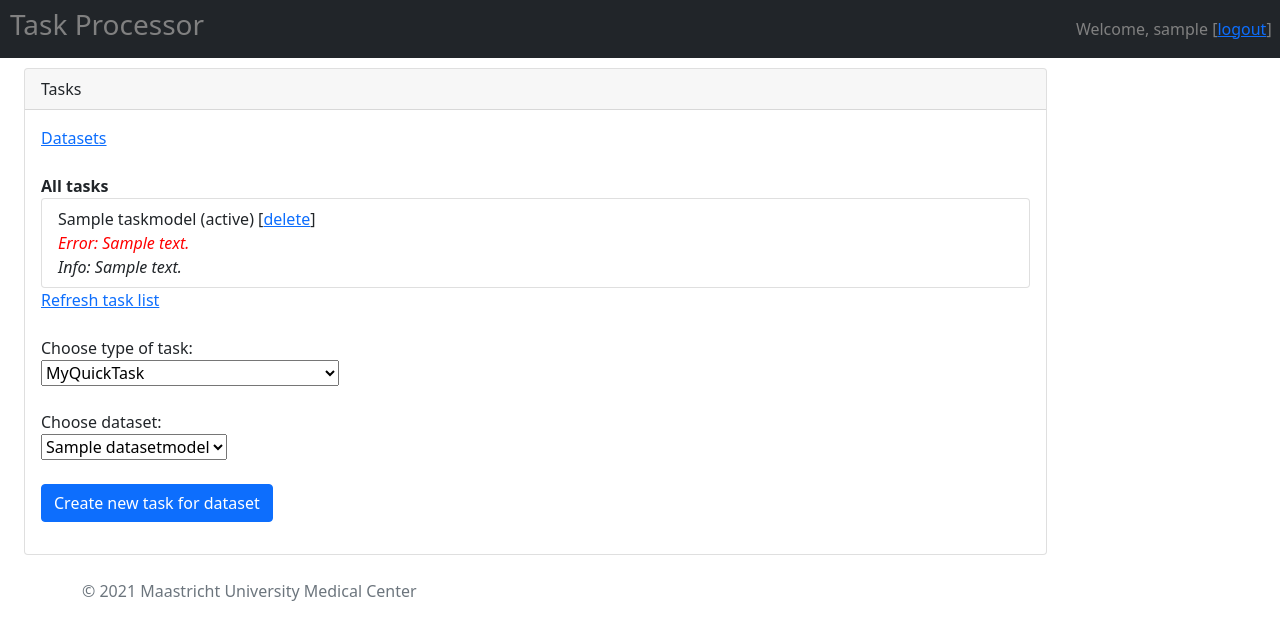
After one commit to rbrecheisen/webapp-template, a Django app: page /tasks/ in a window 1280 px wide. The commit adds this page. Shown: the top 640 px of the page. Run offline with Django 3.2, Linux system fonts and the light colour scheme; a user stored in the database is signed in; tables that the repository leaves empty hold one stand-in row (values such as "Sample post"); parts of the project's set-up code (start-up, migrations or seed data) failed here and were passed over.

Commit message:
Created separate task views

```diff
--- a/requirements.txt
+++ b/requirements.txt
@@ -1,6 +1,7 @@
 django==3.2.3
 django-session-security==2.6.6
 gunicorn==20.1.0
+barbell2light
 uwsgi==2.0.19.1
 pytest==6.2.4
 tensorflow==2.4.0
--- a/src/server/app/backend.py
+++ b/src/server/app/backend.py
@@ -74,6 +74,10 @@ def get_task_models_for_dataset(dataset):
     return TaskModel.objects.filter(dataset=dataset).all()
 
 
+def get_task_models():
+    return TaskModel.objects.all()
+
+
 def get_task_model(task_id):
     return TaskModel.objects.get(pk=task_id)
 
--- a/src/server/app/tasks/MyQuickTask.py
+++ b/src/server/app/tasks/MyQuickTask.py
@@ -5,5 +5,4 @@ class MyQuickTask(Task):
 
     @staticmethod
     def execute_base(task_model):
-        # TODO: How to couple the task and its form
-        print('Bla')
+        task_model.info_message = 'Successfully executed quick task'
--- a/src/server/app/tasks/__init__.py
+++ b/src/server/app/tasks/__init__.py
@@ -2,6 +2,7 @@ from .MyQuickTask import MyQuickTask
 from .MyLongRunningTask import MyLongRunningTask
 from .PredictBodyCompositionTask import PredictBodyCompositionScoresTask
 from .ValidateBodyCompositionTask import ValidateBodyCompositionScoresTask
+from .CheckDicomTask import CheckDicomTask
 
 
 TASK_REGISTRY = {
@@ -9,4 +10,5 @@ TASK_REGISTRY = {
     'MyLongRunningTask': MyLongRunningTask(),
     'PredictBodyCompositionScoresTask': PredictBodyCompositionScoresTask(),
     'ValidateBodyCompositionScoresTask': ValidateBodyCompositionScoresTask(),
+    'CheckDicomTask': CheckDicomTask(),
 }
--- a/src/server/app/templates/datasets.html
+++ b/src/server/app/templates/datasets.html
@@ -6,6 +6,8 @@
             <div class="card" style="margin-top: 10px;">
                 <div class="card-header">Datasets</div>
                 <div class="card-body">
+                    <a href="/tasks/">Tasks</a><br>
+                    <br>
                     <form action="/datasets/" method="post" enctype="multipart/form-data">
                         {% csrf_token %}
                         <label for="files">Files:</label>
--- /dev/null
+++ b/src/server/app/templates/tasks.html
@@ -0,0 +1,57 @@
+{% extends "base.html" %}
+{% block content %}
+<div class="container-fluid">
+    <div class="row">
+        <div class="col-sm-10">
+            <div class="card" style="margin-top: 10px;">
+                <div class="card-header">Tasks</div>
+                <div class="card-body">
+                    <a href="/datasets/">Datasets</a><br>
+                    <br>
+                    <b>All tasks</b>
+                    <ul class="list-group">
+                        {% for task in tasks %}
+                            <li class="list-group-item">
+                                {{ task.name }}
+                                ({{ task.job_status }})
+                                [<a href="/tasks/{{ task.id }}?action=delete">delete</a>]
+                                {% if task.error_message %}
+                                    <br>
+                                    <i style="color: red;">Error: {{ task.error_message }}</i>
+                                {% endif %}
+                                {% if task.info_message %}
+                                    <br>
+                                    <i>Info: {{ task.info_message }}</i>
+                                {% endif %}
+                            </li>
+                        {% endfor %}
+                    </ul>
+                    <a href="/tasks/">Refresh task list</a>
+                    <br>
+                    <br>
+                    <form action="/tasks/" method="post" enctype="multipart/form-data">
+                        {% csrf_token %}
+                        <label for="task_type">Choose type of task:</label><br>
+                        <select name="task_type" id="task_type">
+                            {% for task_type in task_types %}
+                                <option value="{{ task_type }}">{{ task_type }}</option>
+                            {% endfor %}
+                        </select>
+                        <br>
+                        <br>
+                        <label for="task_type">Choose dataset:</label><br>
+                        <select name="dataset_id" id="dataset_id">
+                            {% for dataset in datasets %}
+                                <option value="{{ dataset.id }}">{{ dataset.name }}</option>
+                            {% endfor %}
+                        </select>
+                        <br>
+                        <br>
+                        <button type="submit" class="btn btn-primary">Create new task for dataset</button>
+                    </form>
+                </div>
+            </div>
+        </div>
+    </div>
+</div>
+{% endblock %}
--- a/src/server/app/urls.py
+++ b/src/server/app/urls.py
@@ -8,7 +8,8 @@ urlpatterns = [
     path('datasets/', datasets),
     path('datasets/<str:dataset_id>', dataset),
     path('datasets/<str:dataset_id>/tasks/', tasks),
-    path('datasets/<str:dataset_id>/tasks/<str:task_id>', task),
+    path('tasks/', tasks),
+    path('tasks/<str:task_id>', task),
     path('download/<str:dataset_id>', download),
     path('accounts/', include('django.contrib.auth.urls')),
 ]
--- a/src/server/app/views.py
+++ b/src/server/app/views.py
@@ -56,44 +56,45 @@ def dataset(request, dataset_id):
     return render(request, 'dataset.html', context={
         'dataset': ds,
         'tasks': get_task_models_for_dataset(ds),
-        'task_types': get_task_types(),
         'file_names': get_file_path_models_names(ds)
     })
 
 
 @login_required
-def tasks(request, dataset_id):
-    if request.method == 'POST':
+def tasks(request):
+    if request.method == 'GET':
+        return render(request, 'tasks.html', context={
+            'tasks': get_task_models(),
+            'task_types': get_task_types(),
+            'datasets': get_dataset_models(),
+        })
+    elif request.method == 'POST':
+        task_type = request.POST.get('task_type', None)
+        dataset_id = request.POST.get('dataset_id', None)
         ds = get_dataset_model(dataset_id)
-        task_type = request.POST.get('task_type', None)
-        try:
-            create_task(task_type, ds)
-            return render(request, 'dataset.html', context={
-                'dataset': ds,
-                'tasks': get_task_models_for_dataset(ds),
-                'task_types': get_task_types(),
-                'file_names': get_file_path_models_names(ds)
-            })
-        except TaskUnknownError:
-            return HttpResponseForbidden('Unknown task')
+        create_task(task_type, ds)
+        return render(request, 'tasks.html', context={
+            'tasks': get_task_models(),
+            'task_types': get_task_types(),
+            'datasets': get_dataset_models(),
+        })
     else:
         return HttpResponseForbidden('Wrong method')
 
 
 @login_required
-def task(request, dataset_id, task_id):
+def task(request, task_id):
     if request.method == 'GET':
-        ds = get_dataset_model(dataset_id)
         t = get_task_model(task_id)
         action = request.GET.get('action', None)
         if action == 'delete':
             cancel_and_delete_task(t)
-        return render(request, 'dataset.html', context={
-            'dataset': ds,
-            'tasks': get_task_models_for_dataset(ds),
-            'task_types': get_task_types(),
-            'file_names': get_file_path_models_names(ds)
-        })
+            return render(request, 'tasks.html', context={
+                'tasks': get_task_models(),
+                'task_types': get_task_types(),
+                'datasets': get_dataset_models(),
+            })
+        return render(request, 'task.html')
     else:
         return HttpResponseForbidden('Wrong method')
 
--- /dev/null
+++ b/todo.txt
@@ -0,0 +1,3 @@
+TODO
+====
+- Implement separate tasks.html and task.html
```
Also changed, not shown: src/server/app/tasks/BaseTask.py (+13 -0 lines), src/server/app/tasks/CheckDicomTask.py (added, +17 -0 lines), src/server/app/tasks/MyLongRunningTask.py (+3 -6 lines), src/server/app/templates/dataset.html (+9 -23 lines).
